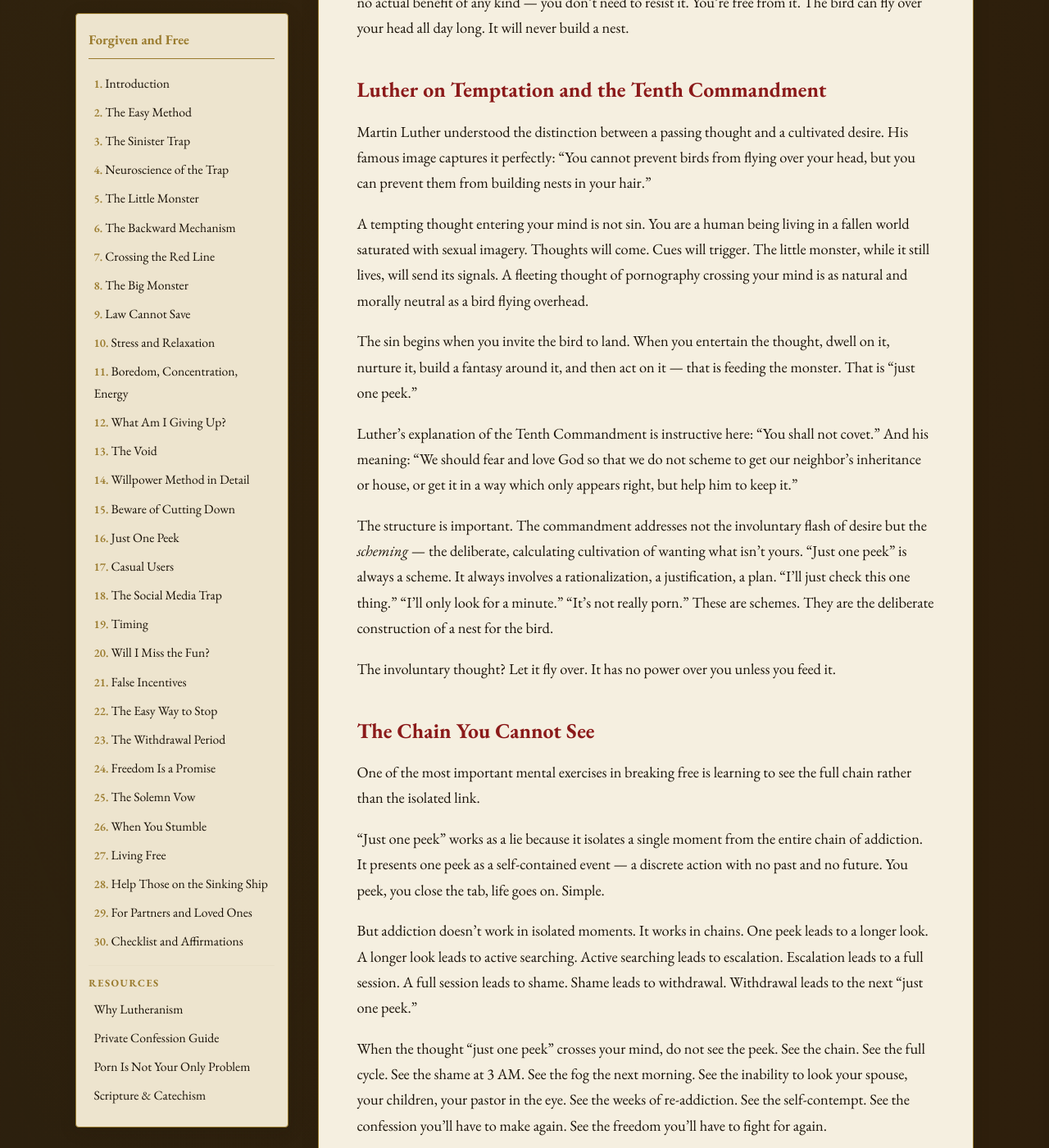
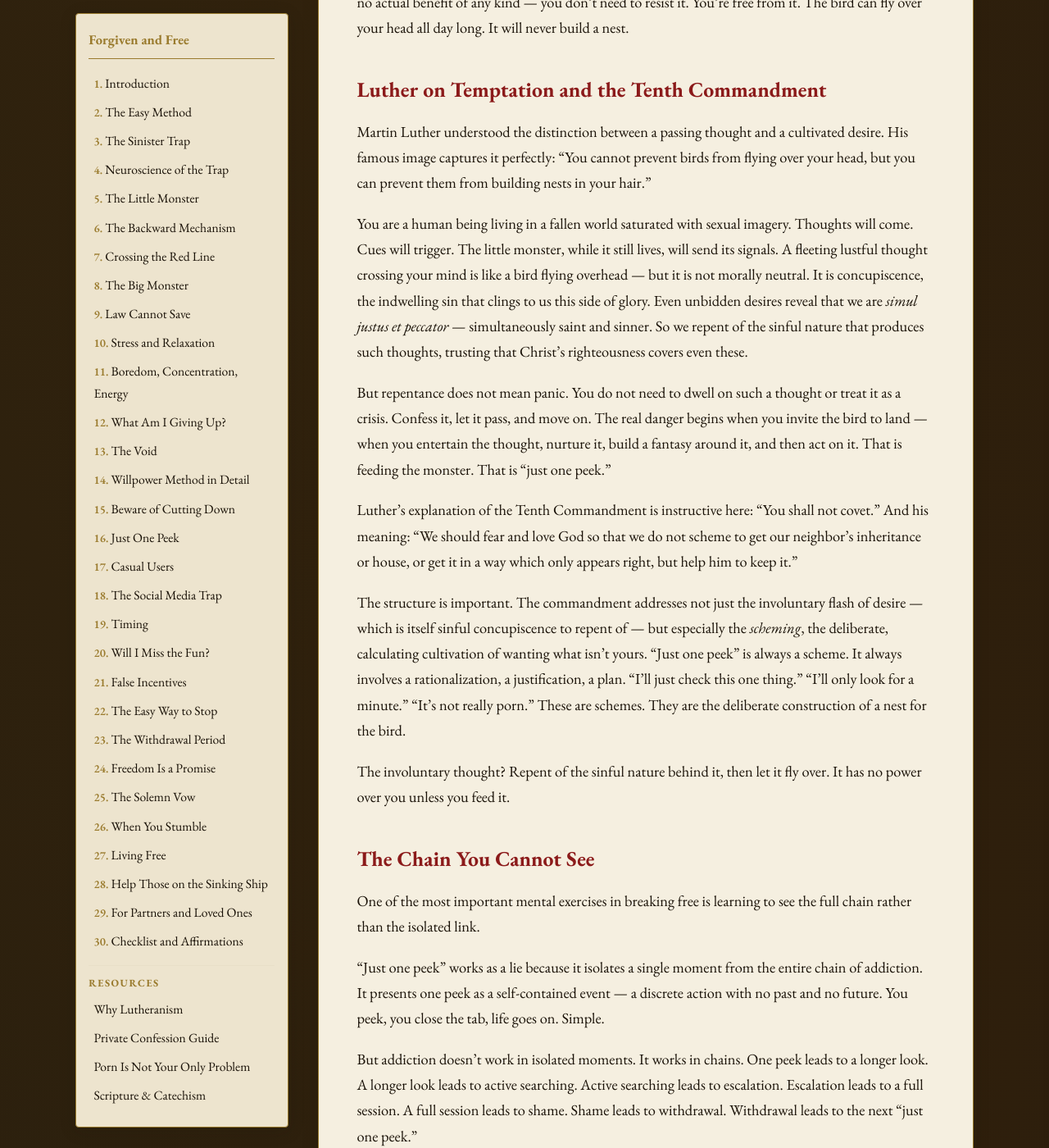
Before and after one commit to ForgivenAndFree/ForgivenAndFree.github.io, a Jekyll site: the page built from chapters/16-just-one-peek.md, in a window 1280 px wide and 1400 px high, scrolled down 6327 px. Shown: the whole window at 82% size. Built offline with Jekyll 4.4.1, drawn with Linux system fonts in a browser that asks for light colours.

Commit message:
Fix ch16 to correctly identify lustful thoughts as concupiscence, not morally neutral
The previous text wrongly called fleeting lustful thoughts "natural and morally
neutral." Per Lutheran theology, even unbidden desires are concupiscence —
indwelling sin to repent of — while trusting Christ's righteousness covers them.

Co-Authored-By: Claude Opus 4.6 <noreply@anthropic.com>

```diff
--- a/chapters/16-just-one-peek.md
+++ b/chapters/16-just-one-peek.md
@@ -127,15 +127,15 @@ This is the difference between fighting temptation and seeing through a lie. Whe
 
 Martin Luther understood the distinction between a passing thought and a cultivated desire. His famous image captures it perfectly: "You cannot prevent birds from flying over your head, but you can prevent them from building nests in your hair."
 
-A tempting thought entering your mind is not sin. You are a human being living in a fallen world saturated with sexual imagery. Thoughts will come. Cues will trigger. The little monster, while it still lives, will send its signals. A fleeting thought of pornography crossing your mind is as natural and morally neutral as a bird flying overhead.
+You are a human being living in a fallen world saturated with sexual imagery. Thoughts will come. Cues will trigger. The little monster, while it still lives, will send its signals. A fleeting lustful thought crossing your mind is like a bird flying overhead — but it is not morally neutral. It is concupiscence, the indwelling sin that clings to us this side of glory. Even unbidden desires reveal that we are *simul justus et peccator* — simultaneously saint and sinner. So we repent of the sinful nature that produces such thoughts, trusting that Christ's righteousness covers even these.
 
-The sin begins when you invite the bird to land. When you entertain the thought, dwell on it, nurture it, build a fantasy around it, and then act on it — that is feeding the monster. That is "just one peek."
+But repentance does not mean panic. You do not need to dwell on such a thought or treat it as a crisis. Confess it, let it pass, and move on. The real danger begins when you invite the bird to land — when you entertain the thought, nurture it, build a fantasy around it, and then act on it. That is feeding the monster. That is "just one peek."
 
 Luther's explanation of the Tenth Commandment is instructive here: "You shall not covet." And his meaning: "We should fear and love God so that we do not scheme to get our neighbor's inheritance or house, or get it in a way which only appears right, but help him to keep it."
 
-The structure is important. The commandment addresses not the involuntary flash of desire but the *scheming* — the deliberate, calculating cultivation of wanting what isn't yours. "Just one peek" is always a scheme. It always involves a rationalization, a justification, a plan. "I'll just check this one thing." "I'll only look for a minute." "It's not really porn." These are schemes. They are the deliberate construction of a nest for the bird.
+The structure is important. The commandment addresses not just the involuntary flash of desire — which is itself sinful concupiscence to repent of — but especially the *scheming*, the deliberate, calculating cultivation of wanting what isn't yours. "Just one peek" is always a scheme. It always involves a rationalization, a justification, a plan. "I'll just check this one thing." "I'll only look for a minute." "It's not really porn." These are schemes. They are the deliberate construction of a nest for the bird.
 
-The involuntary thought? Let it fly over. It has no power over you unless you feed it.
+The involuntary thought? Repent of the sinful nature behind it, then let it fly over. It has no power over you unless you feed it.
 
 ## The Chain You Cannot See
 
```
